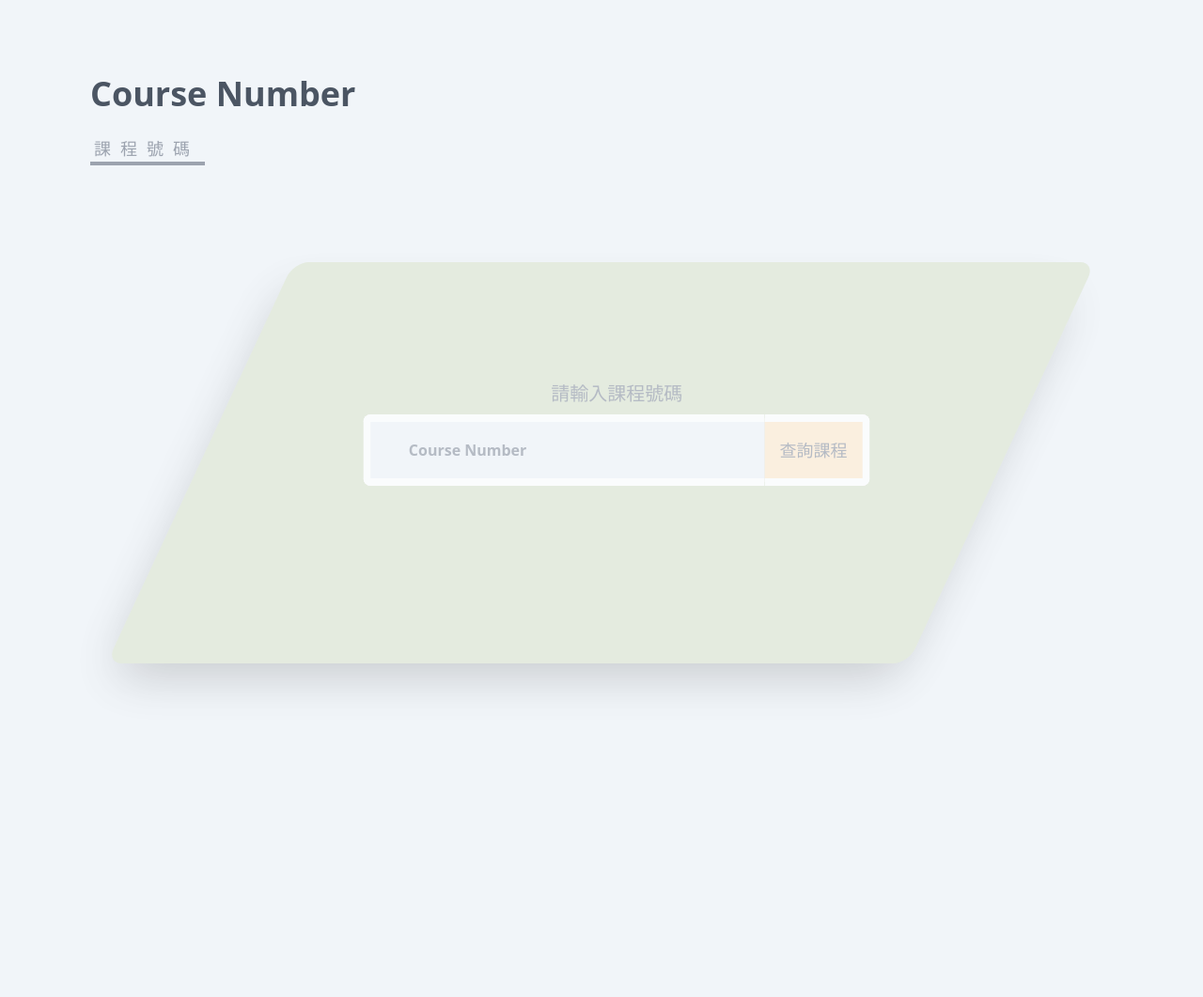
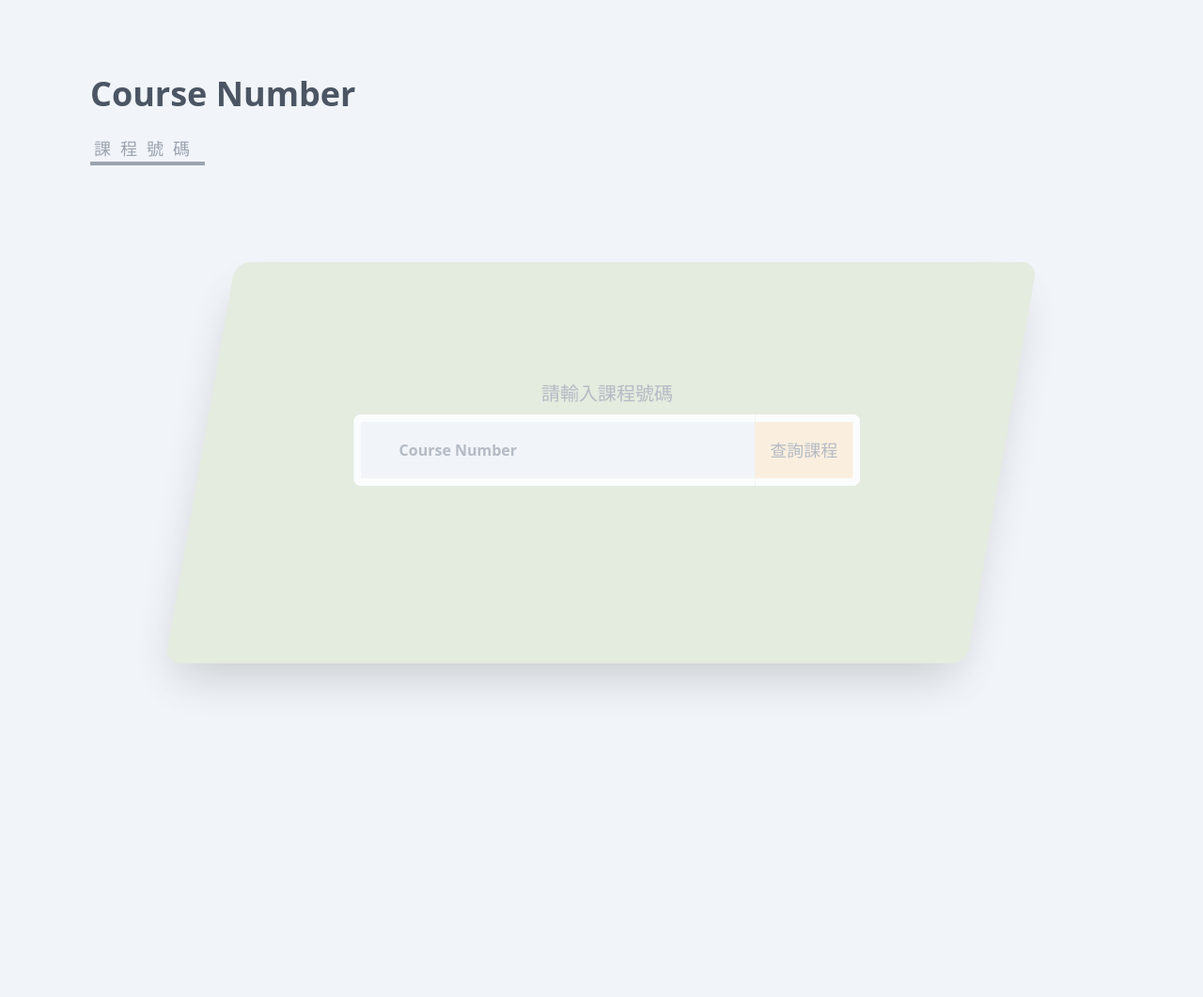
Before and after one commit to ridemountainpig/fcu-course-search, a Flask app: page /searchcourse in a window 1280 px wide. Shown: the whole page at 94% size. Before the commit the page ends 733 px from the top, so only its background shows below. Run offline with Flask 2, Linux system fonts and the light colour scheme; some libraries are stand-ins or nearby versions.

Commit message:
feat: add course list area and edit skew deg

```diff
--- a/templates/searchCourse.html
+++ b/templates/searchCourse.html
@@ -22,10 +22,10 @@
     </div>
 
     <div class="flex justify-center items-center h-[calc(100vh_-_18rem)] w-full">
-        <div id="searchBox" class="rounded-2xl opacity-70 -skew-x-[25deg] duration-700 w-4/6 h-5/6 shadow-2xl"
+        <div id="searchBox" class="rounded-2xl opacity-70 -skew-x-[10deg] duration-700 w-4/6 h-5/6 shadow-2xl"
             style="background-color: #dfe7d5;">
-            <div class="flex items-center h-5/6">
-                <div id="searchInput" class="skew-x-[25deg] w-full">
+            <div id="searchInput" class="flex items-center h-5/6">
+                <div class="skew-x-[10deg] w-full">
                     <div class="flex justify-center">
                         <div class="font-medium text-xl text-gray-400 py-2">請輸入課程號碼</div>
                     </div>
@@ -39,6 +39,7 @@
                     </div>
                 </div>
             </div>
+            <div id="courseList" class="h-full flex justify-center items-center"></div>
         </div>
     </div>
     <script src="../static/script/searchCourse.js"></script>
```
